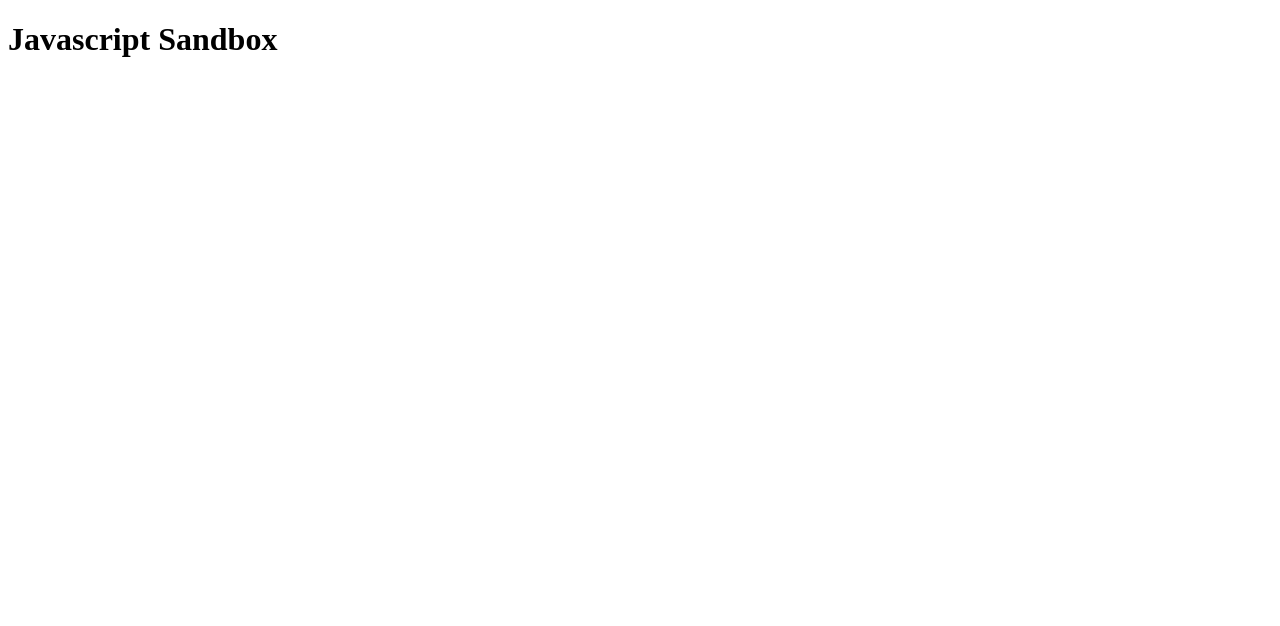
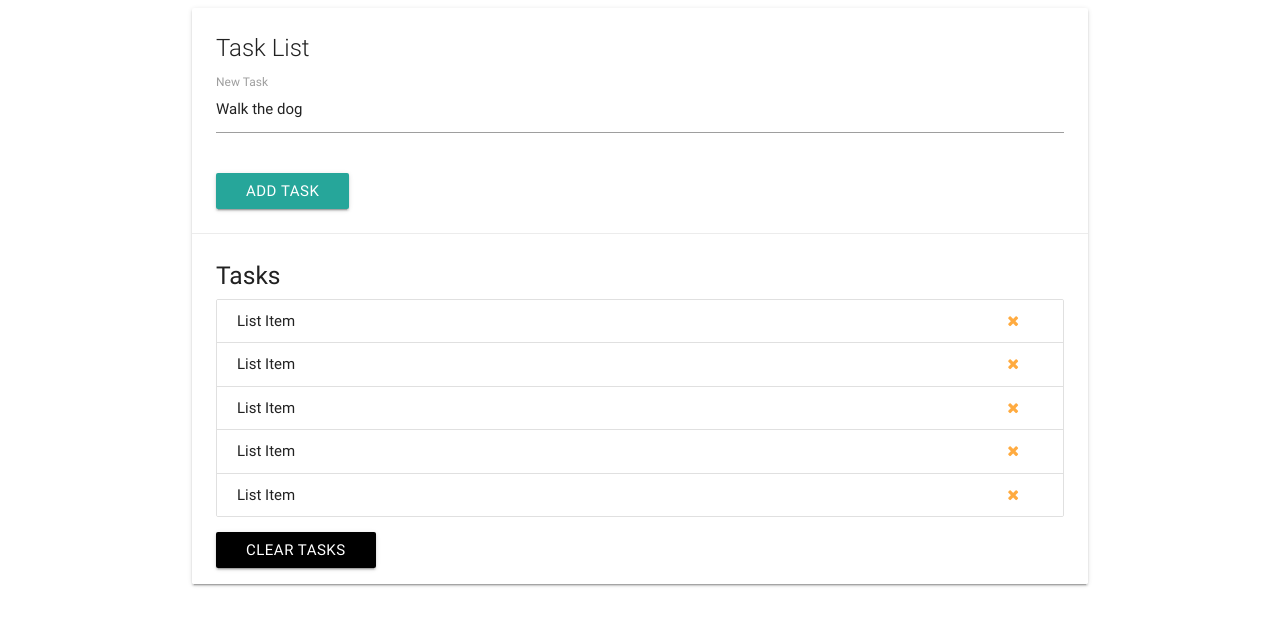
Before and after one commit to harshpopat/modern-javascript-from-the-beginning, a plain HTML site: page js_sandbox9 the document object model/index.html in a window 1280 px wide. Drawn offline with nearby package versions, Linux system fonts and the light colour scheme.

Commit message:
addition of new frontend code and DOM single element selectors code added

```diff
--- a/js_sandbox9 the document object model/app.js
+++ b/js_sandbox9 the document object model/app.js
@@ -1,30 +1,60 @@
 // The Document Object Model
 
-let val;
+// let val;
 
-val = document;  //provides the whole document
+// val = document;  //provides the whole document
 
-val = document.all;  // provides all tags in the document from top to bottom in sequence.
+// val = document.all;  // provides all tags in the document from top to bottom in sequence.
 
-val = document.all[1]; // like array its also zero based index
+// val = document.all[1]; // like array its also zero based index
 
-val = document.all.length; //property
+// val = document.all.length; //property
 
-val = document.head;
-val = document.body;
-val = document.domain;
-val = document.URL;
-val = document.contentType;
+// val = document.head;
+// val = document.body;
+// val = document.domain;
+// val = document.URL;
+// val = document.contentType;
 
 // selecting without using selectors, its not recommended
-val = document.forms;
-val = document.forms[0];
+//val = document.forms;
+//val = document.forms[0];
 
-val = document.classes; //gives string of all classes
+//val = document.classes; //gives string of all classes
 // val = document.classList[0];
 // gives the collection of classes
 
-val = document.images;
-val = document.scripts;
+//val = document.images;
+//val = document.scripts;
 
-console.log(val);
+
+// DOM Selectors for single elements
+
+// 1.document.getElementById()
+
+// console.log(document.getElementById('id of the element'));
+
+// console.log(document.getElementById('id of the element').className);  //gives the classname of that element
+
+// change the styling
+// document.getElementById('id of the element').style.background = '#333';
+
+// const taskTitle = document.getElementById('id of the element');
+
+// change content
+
+// taskTitle.textContent = 'Task List';
+
+// console.log(val);
+
+// 2. document.querySelector()   //newer and much more powerful
+
+// document.querySelector('#task-title');
+
+// document.querySelector('.container');
+
+// document.querySelector('h5');
+
+// document.querySelector('li:last-child').getElementsByClassName.color = 'red';   //usage of css pseudo classes
+
+// review this whole code once again
--- a/js_sandbox9 the document object model/index.html
+++ b/js_sandbox9 the document object model/index.html
@@ -1,13 +1,76 @@
 <!DOCTYPE html>
 <html lang="en">
+
 <head>
   <meta charset="UTF-8">
-  <meta http-equiv="X-UA-Compatible" content="IE=edge">
   <meta name="viewport" content="width=device-width, initial-scale=1.0">
-  <title>Javascript Sandbox</title>
+  <meta http-equiv="X-UA-Compatible" content="ie=edge">
+  <link rel="stylesheet" href="https://cdnjs.cloudflare.com/ajax/libs/materialize/0.100.2/css/materialize.min.css">
+  <link href="https://maxcdn.bootstrapcdn.com/font-awesome/4.7.0/css/font-awesome.min.css" rel="stylesheet" integrity="sha384-wvfXpqpZZVQGK6TAh5PVlGOfQNHSoD2xbE+QkPxCAFlNEevoEH3Sl0sibVcOQVnN"
+    crossorigin="anonymous">
+  <title>Task List</title>
 </head>
+
 <body>
-  <h1>Javascript Sandbox</h1>
-  <script src="app.js"></script>    <!-- if it is in different folder we need to mention the path-->
+  <div class="container">
+    <div class="row">
+      <div class="col s12">
+        <div id="main" class="card">
+          <div class="card-content">
+            <span class="card-title">Task List</span>
+            <div class="row">
+              <form id="task-form">
+                <div class="input-field col s12">
+                  <input type="text" name="task" id="task" value="Walk the dog">
+                  <label for="task">New Task</label>
+                </div>
+            </div>
+            <input type="submit" value="Add Task" class="btn">
+            </form>
+          </div>
+          <div class="card-action">
+            <h5 id="task-title">Tasks</h5>
+            <ul class="collection">
+              <li class="collection-item">
+                List Item
+                <a href="#" class="delete-item secondary-content">
+                  <i class="fa fa-remove"></i>
+                </a>
+              </li>
+              <li class="collection-item">
+                List Item
+                <a href="#" class="delete-item secondary-content">
+                  <i class="fa fa-remove"></i>
+                </a>
+              </li>
+              <li class="collection-item">
+                List Item
+                <a href="#" class="delete-item secondary-content">
+                  <i class="fa fa-remove"></i>
+                </a>
+              </li>
+              <li class="collection-item">
+                List Item
+                <a href="#" class="delete-item secondary-content">
+                  <i class="fa fa-remove"></i>
+                </a>
+              </li>
+              <li class="collection-item">
+                List Item
+                <a href="#" class="delete-item secondary-content">
+                  <i class="fa fa-remove"></i>
+                </a>
+              </li>
+            </ul>
+            <a class="clear-tasks btn black" href="">Clear Tasks</a>
+          </div>
+        </div>
+      </div>
+    </div>
+  </div>
+  <script src="https://code.jquery.com/jquery-3.2.1.js" integrity="sha256-DZAnKJ/6XZ9si04Hgrsxu/8s717jcIzLy3oi35EouyE=" crossorigin="anonymous"></script>
+  <script src="https://cdnjs.cloudflare.com/ajax/libs/materialize/0.100.2/js/materialize.min.js"></script>
+  <script src="app.js"></script>
 </body>
+
 </html>
```
